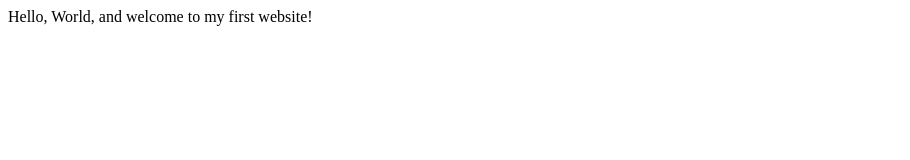
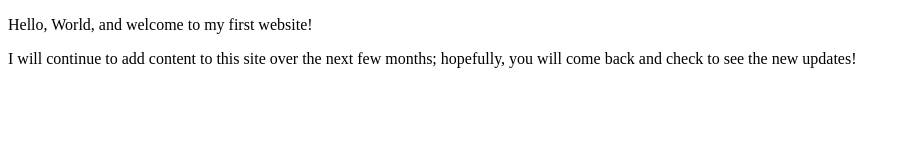
Before and after one commit to ksquared2017/ksquared2017.github.io, a plain HTML site: page index.html in a window 1280 px wide. Shown: the whole page, without its empty margins (0-910 px from the left). Drawn offline with Linux system fonts and the light colour scheme.

Commit message:
Updated file
Updated index.html file. Hopefully this works.

```diff
--- a/index.html
+++ b/index.html
@@ -3,9 +3,11 @@
     <head>
         <meta charset="utf-8">
         <meta name="viewport" content="width=device-width, initial-scale=1.0">
-        <title>My First Website</title>
+		<meta name="author" content="josef Kasprzak">
+        <title>Web Coding Pratice | Web Developer</title>
     </head>
     <body>
-       Hello, World, and welcome to my first website!
+       <p>Hello, World, and welcome to my first website!</p>
+	   <p>I will continue to add content to this site over the next few months; hopefully, you will come back and check to see the new updates!</p>
     </body>
 </html>
```
